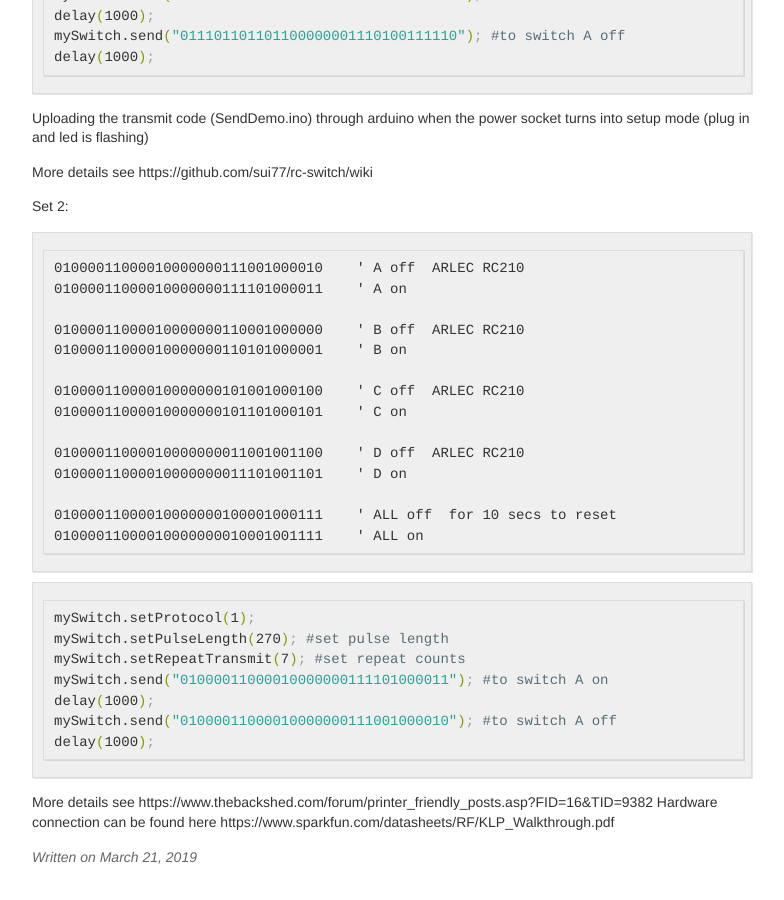
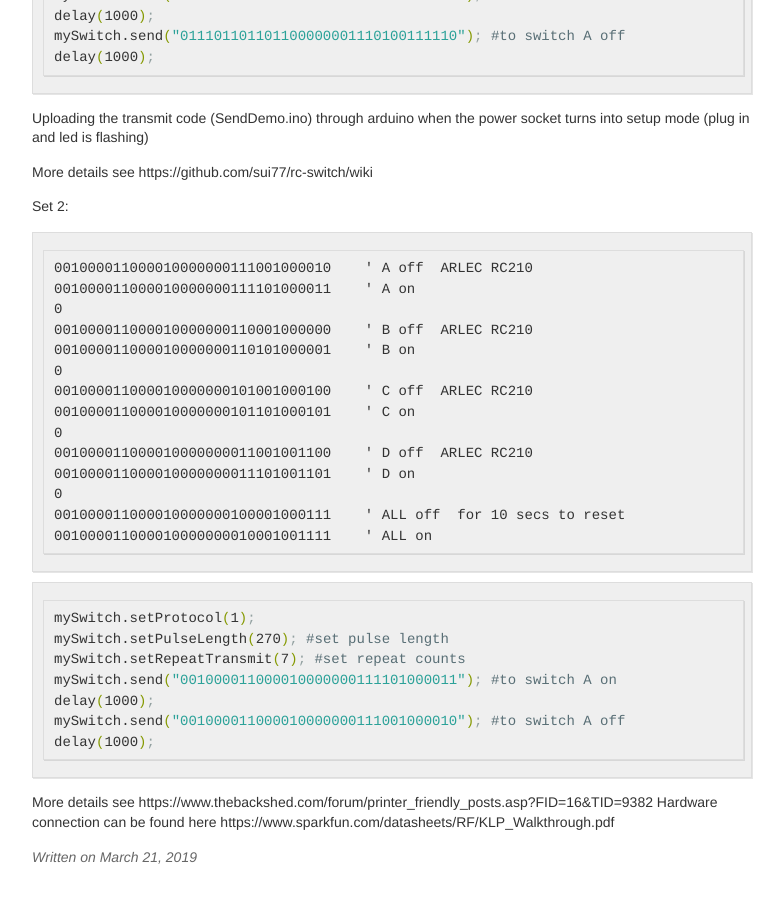
Before and after one commit to hydrogeologger/hydrogeologger.github.io, a Jekyll site: the page built from _posts/2019-02-21-RFtransmitter-control-arlecRC213-poweroutlets.md, in a window 1280 px wide and 900 px high, scrolled down 1181 px. Shown: the whole window, without its empty margins (248-1032 px from the left). Built offline with Jekyll 4.4.1, drawn with Linux system fonts in a browser that asks for light colours; our own code applies the rules of GitHub Pages for plain Markdown files.

Commit message:
binary code for sockets (set 2)

````diff
--- a/_posts/2019-02-21-RFtransmitter-control-arlecRC213-poweroutlets.md
+++ b/_posts/2019-02-21-RFtransmitter-control-arlecRC213-poweroutlets.md
@@ -52,28 +52,28 @@ More details see https://github.com/sui77/rc-switch/wiki
 
 Set 2:
 
-    01000011000010000000111001000010    ' A off  ARLEC RC210
-    01000011000010000000111101000011    ' A on
-
-    01000011000010000000110001000000    ' B off  ARLEC RC210
-    01000011000010000000110101000001    ' B on
-
-    01000011000010000000101001000100    ' C off  ARLEC RC210
-    01000011000010000000101101000101    ' C on
-
-    01000011000010000000011001001100    ' D off  ARLEC RC210
-    01000011000010000000011101001101    ' D on
-
-    01000011000010000000100001000111    ' ALL off  for 10 secs to reset
-    01000011000010000000010001001111    ' ALL on
+    001000011000010000000111001000010    ' A off  ARLEC RC210
+    001000011000010000000111101000011    ' A on
+    0
+    001000011000010000000110001000000    ' B off  ARLEC RC210
+    001000011000010000000110101000001    ' B on
+    0
+    001000011000010000000101001000100    ' C off  ARLEC RC210
+    001000011000010000000101101000101    ' C on
+    0
+    001000011000010000000011001001100    ' D off  ARLEC RC210
+    001000011000010000000011101001101    ' D on
+    0
+    001000011000010000000100001000111    ' ALL off  for 10 secs to reset
+    001000011000010000000010001001111    ' ALL on
 
 ```bash
 mySwitch.setProtocol(1);
 mySwitch.setPulseLength(270); #set pulse length
 mySwitch.setRepeatTransmit(7); #set repeat counts
-mySwitch.send("01000011000010000000111101000011"); #to switch A on
+mySwitch.send("001000011000010000000111101000011"); #to switch A on
 delay(1000);
-mySwitch.send("01000011000010000000111001000010"); #to switch A off
+mySwitch.send("001000011000010000000111001000010"); #to switch A off
 delay(1000);
 ```
 More details see https://www.thebackshed.com/forum/printer_friendly_posts.asp?FID=16&TID=9382
````
